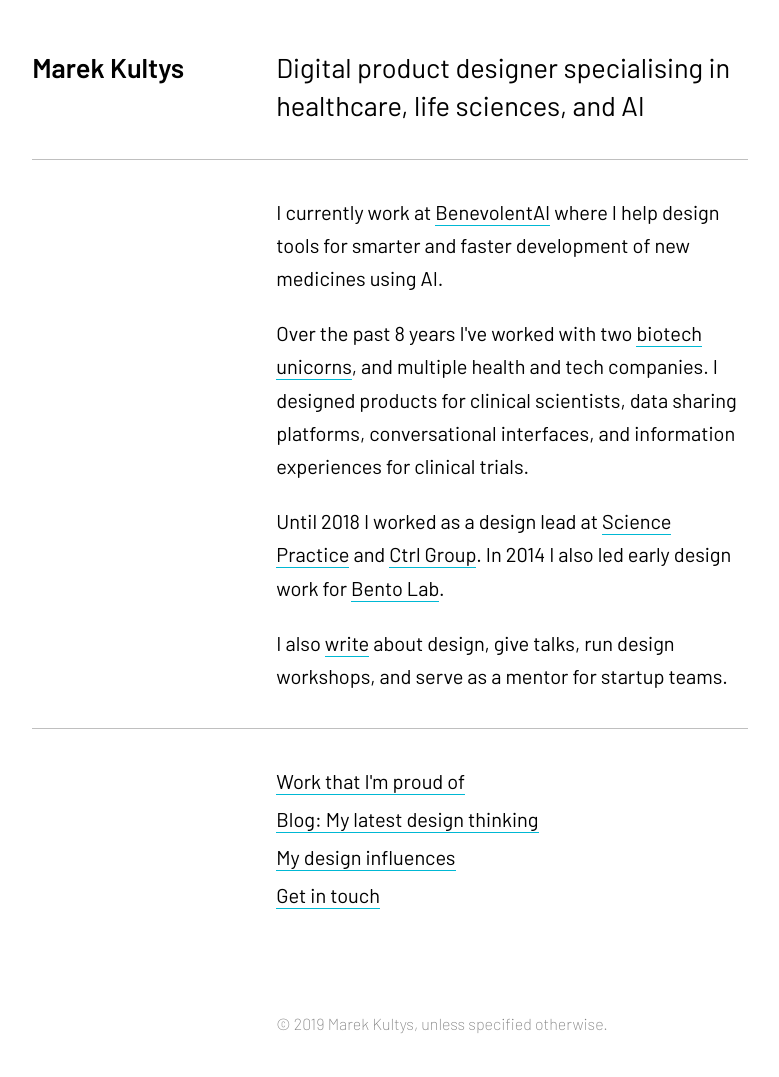
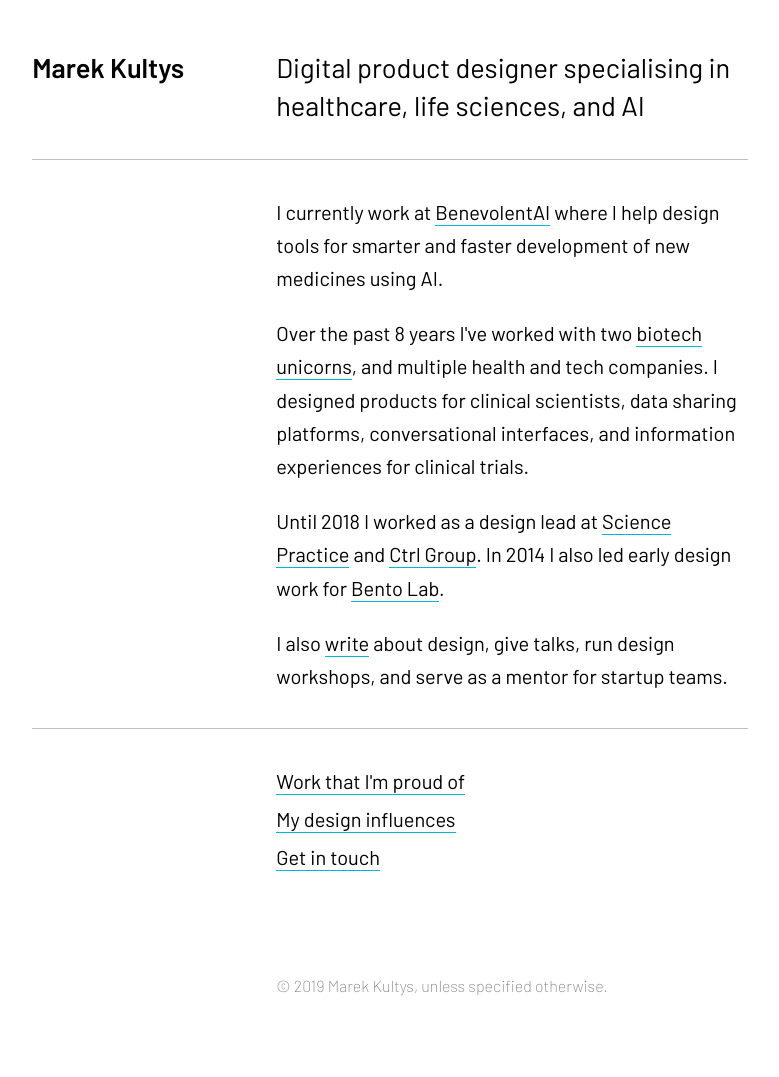
Before and after one commit to marek-kultys/marekkultys.github.io, a Jekyll site: the page built from index.html, in a window 1280 px wide. Shown: the whole page, without its empty margins (250-1029 px from the left). Built offline with Jekyll 4.4.1, drawn with Linux system fonts in a browser that asks for light colours; after the commit the page ends 1039 px from its top, so only the background shows below that.

Commit message:
Temporarily hash out blog link

```diff
--- a/index.html
+++ b/index.html
@@ -29,7 +29,7 @@
       <div class="container-two-third shift">
          <ul>
             <li><a href="{{ site.data.pages.work.link }}">{{ site.data.pages.work.tagline }}</a></li>
-            <li><a href="{{ site.data.pages.blog.link }}">{{ site.data.pages.blog.tagline }}</a></li>
+            <!-- <li><a href="{{ site.data.pages.blog.link }}">{{ site.data.pages.blog.tagline }}</a></li> -->
             <li><a href="{{ site.data.pages.influences.link }}">{{ site.data.pages.influences.tagline }}</a></li>
             <li><a href="{{ site.data.pages.contact.link }}">{{ site.data.pages.contact.tagline }}</a></li>
          </ul>
```
